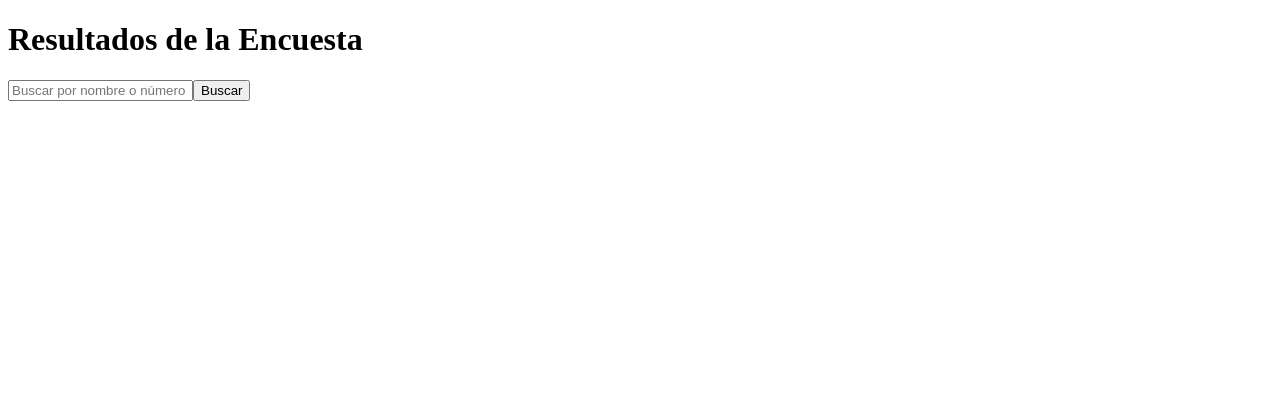
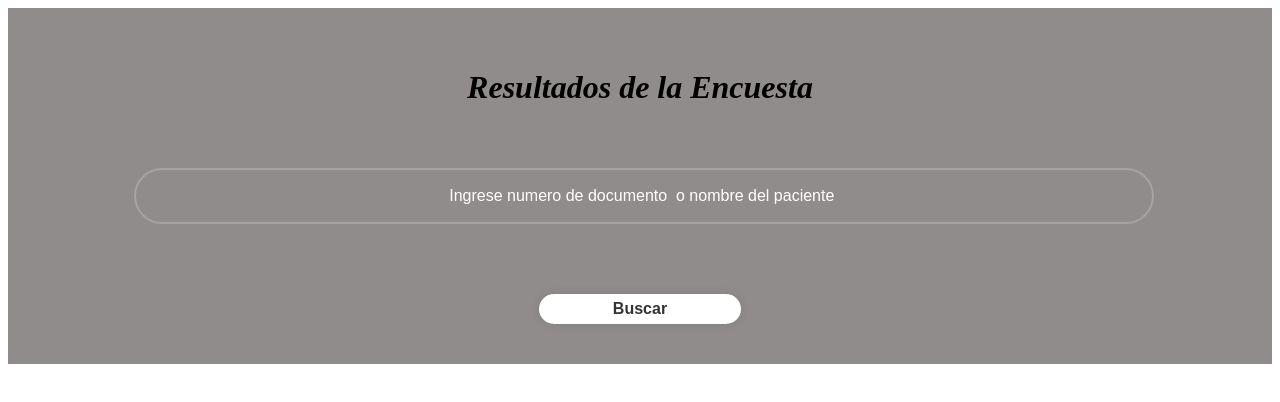
Before and after one commit to Caminosips/Riesgo_Caidas, a React (Vite) app in the folder client/: page /resultados in a window 1280 px wide. Shown: the top 402 px of the page. Built offline with nearby package versions, Linux system fonts and the light colour scheme; a web font is replaced by a local one.

Commit message:
se agrego pagina resultado, falta style

```diff
--- a/client/package.json
+++ b/client/package.json
@@ -11,6 +11,7 @@
   },
   "dependencies": {
     "@nextui-org/button": "^2.0.34",
+    "@nextui-org/input": "^2.2.4",
     "axios": "^1.7.2",
     "express": "^4.19.2",
     "react": "^18.2.0",
--- a/client/src/App.css
+++ b/client/src/App.css
@@ -147,9 +147,28 @@
   color: white;
 }
 @media screen and (max-width: 480px) {
-  .formpage .App {
-    width: 100%;
-    min-height: 100vh;
+  .formpage .formpage .App {
+    padding: 15px;
+  }
+  .formpage .formpage .header h1 {
+    font-size: 18px;
+  }
+  .formpage .formpage .form-groups p {
+    font-size: 14px;
+  }
+  .formpage .formpage .form-groups label b {
+    font-size: 12px;
+  }
+  .formpage .formpage input[type=text],
+  .formpage .formpage input[type=number] {
+    font-size: 12px;
+  }
+  .formpage .formpage h2 {
+    font-size: 14px;
+  }
+  .formpage .formpage button {
+    font-size: 14px;
+    padding: 8px 16px;
   }
 }
 
@@ -245,10 +264,75 @@
     min-height: 100vh;
   }
 }
-.loginpage .resultadosPage {
+
+.resultadosPage {
   margin: 0;
   padding: 0;
   display: flex;
   justify-content: center;
   align-items: center;
+  background-color: #918c8c;
+}
+.resultadosPage .resultados {
+  background-color: #918c8c;
+  border-radius: 10px;
+  margin: 20px;
+  width: 80%;
+  padding: 20px;
+}
+.resultadosPage h1 {
+  text-align: center;
+  font-style: italic;
+  font-weight: 900;
+}
+.resultadosPage h2 {
+  padding: 10px;
+}
+.resultadosPage .mensajeResultados {
+  background-color: rgb(221, 14, 14);
+  padding: 20px;
+  margin-top: 50px;
+  border-radius: 20px;
+}
+.resultadosPage .resultados input {
+  width: 35%;
+  background: transparent;
+  border: none;
+  outline: none;
+  border: 2px solid rgba(255, 255, 255, 0.2);
+  border-radius: 40px;
+  font-size: 16px;
+  color: #ffffff;
+  text-align: center;
+  justify-content: center;
+  align-items: center;
+  margin-left: 370px;
+  width: 100%;
+  height: 50px;
+  margin: 40px 0;
+}
+.resultadosPage .resultados input::-moz-placeholder {
+  color: #fff;
+  padding: 10px;
+}
+.resultadosPage .resultados input::placeholder {
+  color: #fff;
+  padding: 10px;
+}
+.resultadosPage button {
+  width: 20%;
+  margin-left: 40%;
+  height: 30px;
+  background: #fff;
+  border: none;
+  display: block;
+  outline: none;
+  border-radius: 40px;
+  box-shadow: 0 0 10px rgba(0, 0, 0, 0.1);
+  cursor: pointer;
+  font-size: 16px;
+  color: #333;
+  font-weight: 700;
+  transition: all ease 0.5s;
+  margin-top: 30px;
 }/*# sourceMappingURL=App.css.map */
--- a/client/src/App.scss
+++ b/client/src/App.scss
@@ -322,9 +322,9 @@
       width: 100%;
       min-height: 100vh;
 
+      }
     }
-  }
-
+}
 
 .resultadosPage{
 
@@ -333,30 +333,83 @@
   display: flex;
   justify-content: center;
   align-items: center;
-
-}
+  background-color: #918c8c;
 
 
 
 
+    .resultados{
+
+      background-color: #918c8c;
+      border-radius: 10px;
+      margin: 20px;
+      width: 80%;
+      padding: 20px;
+
+    }
+
+    h1{
+      text-align: center;
+      font-style: italic;
+      font-weight: 900;
+
+    }
+
+    h2{
+      padding: 10px;
+    }
+
+
+    .mensajeResultados{
+      background-color: rgb(221, 14, 14);
+      padding: 20px;
+      margin-top: 50px;
+      border-radius: 20px;
+    }
+
+    .resultados input{
+      width: 35%;
+      background: transparent;
+      border: none;
+      outline: none;
+      border: 2px solid rgba(255, 255, 255, .2);
+      border-radius: 40px;
+      font-size: 16px;
+      color: #ffffff;
+      text-align: center;
+      justify-content: center;
+      align-items: center;
+      margin-left: 370px;
+      width: 100%;
+      height: 50px;
+      margin: 40px 0;
 
 
 
+    }
+
+    .resultados input::placeholder{
+      color: #fff;
+      padding: 10px;
+    }
+
+    button{
+      width: 20%;
+      margin-left: 40%;
+      height: 30px;
+      background: #fff;
+      border: none;
+      display:block;
+      outline: none;
+      border-radius: 40px;
+      box-shadow: 0 0 10px rgba(0, 0, 0, .1);
+      cursor: pointer;
+      font-size: 16px;
+      color: #333;
+      font-weight: 700;
+      transition: all ease 0.5s;
+      margin-top: 30px;
 
 
-
-
-
-
-
-
-
-
-
-
-
-
-
-
-
+    }
 }
--- a/client/src/Components/Login/Login.jsx
+++ b/client/src/Components/Login/Login.jsx
@@ -54,18 +54,20 @@ const Login = ({setUser}) => {
             <FaUser className="icon" />
           </div>
 
-          <div className="input-box">
-            <input type={ showPwd ? "text" :  "password"}
+        <div className="input-box">
+          <input
+            type={showPwd ? "text" : "password"}
             required
             placeholder="Contraseña"
             value={contraseña}
             onChange={e => setContraseña(e.target.value)}
-
-            />
-              <FaEyeSlash className="icon" onClick={() => setShowPwd(!showPwd)}>
-                {showPwd ?  IoEye :  FaEyeSlash }
-              </FaEyeSlash>
-          </div>
+          />
+          {showPwd ? (
+            <IoEye className="icon" onClick={() => setShowPwd(!showPwd)} />
+          ) : (
+            <FaEyeSlash className="icon" onClick={() => setShowPwd(!showPwd)} />
+          )}
+        </div>
 
           <button type="submit" onClick={LoginUser}>Login</button>
 
--- a/client/src/Components/ResultadosPage/ResultadosPage.jsx
+++ b/client/src/Components/ResultadosPage/ResultadosPage.jsx
@@ -1,10 +1,13 @@
 import React, { useState } from "react";
 import axios from "axios";
+
+
 
 const ResultadosPage = () => {
   const [busqueda, setBusqueda] = useState("");
   const [resultados, setResultados] = useState(null);
   const [error, setError] = useState(null);
+
 
   const buscarResultados = async (e) => {
     e.preventDefault();
@@ -21,21 +24,26 @@ const ResultadosPage = () => {
     }
   };
   return (
-    <div className="resultadosPage">
+    <div className="resultadosPage flex">
+      <div className="resultados">
       <h1>Resultados de la Encuesta</h1>
       <form onSubmit={buscarResultados}>
         <input
+          isRequired
           type="text"
+          label=""
+          placeholder="Ingrese numero de documento  o nombre del paciente "
+          className="max-w-xs"
           value={busqueda}
-          onChange={(e) => setBusqueda(e.target.value)}
-          placeholder="Buscar por nombre o número de documento"
+          onChange={(e) => setBusqueda(e.target.value) }
+
         />
         <button type="submit">Buscar</button>
       </form>
       {error && <p style={{color: 'red'}}>{error}</p>}
       {resultados && resultados.length > 0 ? (
-        <div>
-          <h2>Resultados:</h2>
+        <div className="mensajeResultados">
+          <h2>Resultados del paciente:</h2>
           {resultados.map((resultado, index) => (
             <div key={index} >
               <h3>Resultado {index + 1}</h3>
@@ -52,6 +60,7 @@ const ResultadosPage = () => {
       ) : resultados && resultados.length === 0 ? (
         <p>No se encontraron resultados para la búsqueda.</p>
       ) : null}
+      </div>
     </div>
   );
 };
```
Also changed, not shown: 2 other files (tests, documents, lock files or other folders).
